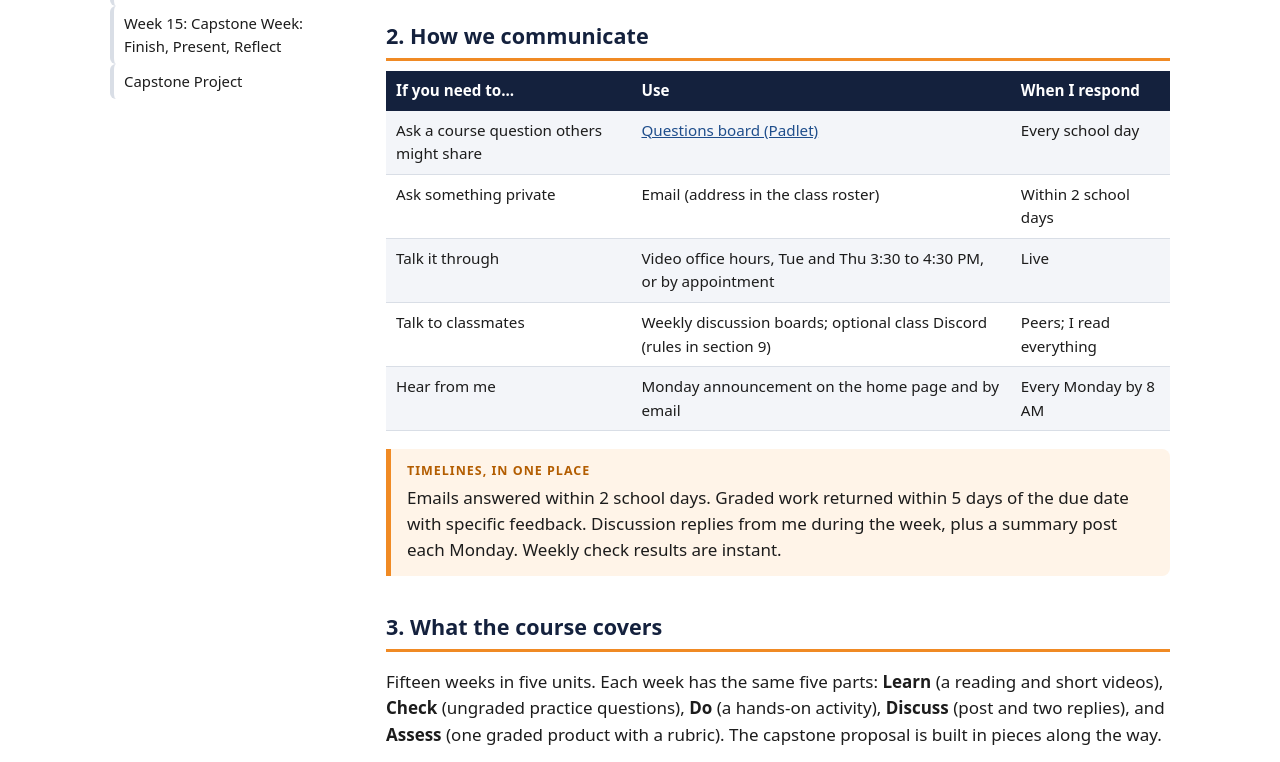
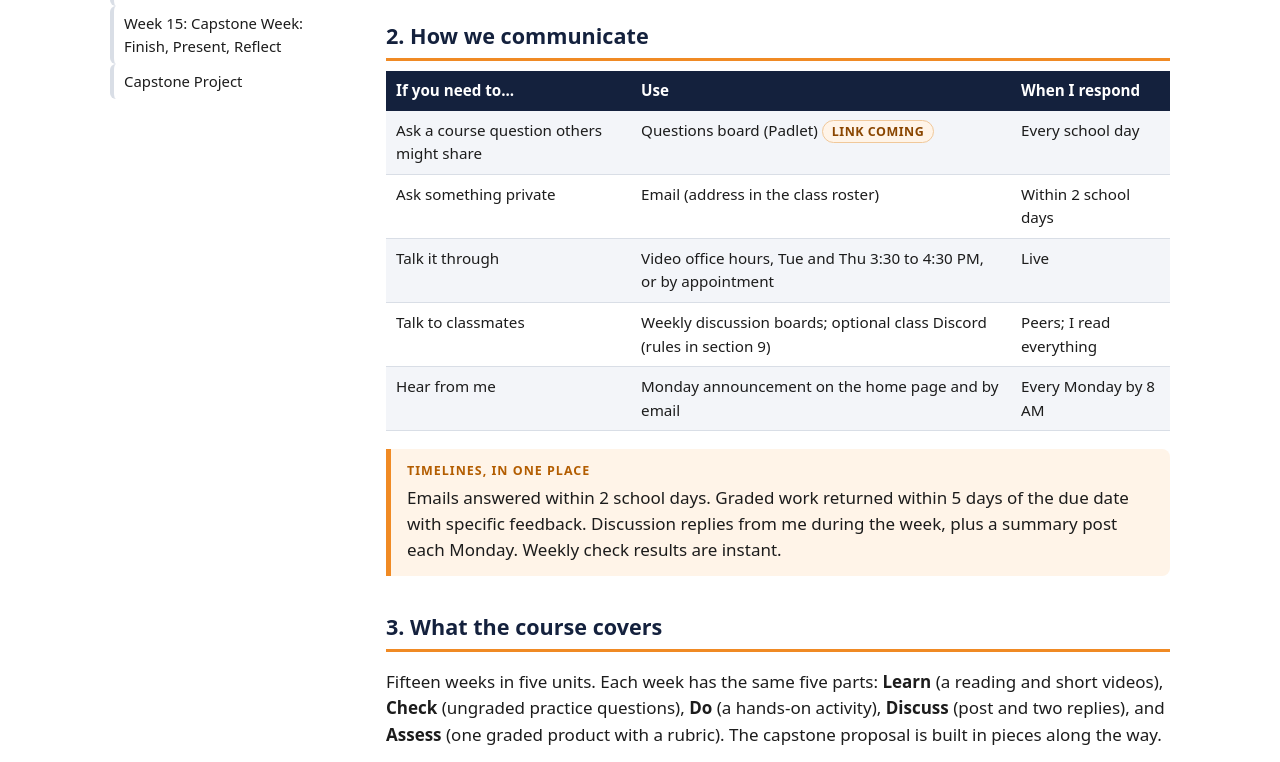
Before and after one commit to gumbobb/esports-course, a plain HTML site: page orientation.html in a window 1280 px wide. Shown: the part 939-1701 px from the top of the page. Drawn offline with Linux system fonts and the light colour scheme.

Commit message:
Replace three unresolved placeholder links on orientation page
PADLET_QUESTIONS_URL, GOOGLE_FORM_SYLLABUS_URL and PADLET_INTRO_URL
resolved to 404s on the live site. Replaced each with the resource
name plus a "link coming" badge, with an HTML comment marking where
to paste the real URL. Adds a .pending badge style.

Co-Authored-By: Claude Opus 5 <noreply@anthropic.com>
Claude-Session: https://claude.ai/code/session_011LAxjhdto2rc4ohqLZa8LQ

```diff
--- a/assets/style.css
+++ b/assets/style.css
@@ -60,3 +60,5 @@ footer.site{background:var(--soft);color:var(--muted);font-size:.9rem;padding:22
 small.meta{color:var(--muted)}
 
 .sr-only{position:absolute;left:-9999px}
+
+.pending{display:inline-block;font-size:.78rem;font-weight:700;letter-spacing:.5px;text-transform:uppercase;color:#8a4600;background:var(--soft2);border:1px solid #f0c89a;border-radius:999px;padding:1px 9px;white-space:nowrap}
--- a/orientation.html
+++ b/orientation.html
@@ -32,7 +32,7 @@
 <h2 id="communicate">2. How we communicate</h2>
 <table>
 <tr><th>If you need to...</th><th>Use</th><th>When I respond</th></tr>
-<tr><td>Ask a course question others might share</td><td><a href="PADLET_QUESTIONS_URL" target="_blank" rel="noopener">Questions board (Padlet)</a></td><td>Every school day</td></tr>
+<tr><td>Ask a course question others might share</td><td>Questions board (Padlet) <span class="pending">link coming</span><!-- When the board exists, swap the text above for: <a href="PASTE_PADLET_QUESTIONS_URL" target="_blank" rel="noopener">Questions board (Padlet)</a> --></td><td>Every school day</td></tr>
 <tr><td>Ask something private</td><td>Email (address in the class roster)</td><td>Within 2 school days</td></tr>
 <tr><td>Talk it through</td><td>Video office hours, Tue and Thu 3:30 to 4:30 PM, or by appointment</td><td>Live</td></tr>
 <tr><td>Talk to classmates</td><td>Weekly discussion boards; optional class Discord (rules in section 9)</td><td>Peers; I read everything</td></tr>
@@ -118,8 +118,8 @@
 
 <h2 id="tasks">10. Module 0 tasks (5% of your grade, due end of Week 1)</h2>
 <ol class="steps">
-<li>Read the <a href="syllabus.html">syllabus</a> and take the <a href="GOOGLE_FORM_SYLLABUS_URL" target="_blank" rel="noopener">syllabus and orientation check</a> (Google Forms, 10 questions, retake until 100%).</li>
-<li>Post your introduction on the <a href="PADLET_INTRO_URL" target="_blank" rel="noopener">Introductions board</a>: your name, the game or esport you follow (or none yet), one thing you hope to learn, and a photo or image that represents you. Text, audio, or video. Reply to two classmates.</li>
+<li>Read the <a href="syllabus.html">syllabus</a> and take the syllabus and orientation check <span class="pending">link coming</span><!-- When the form exists, swap the text above for: <a href="PASTE_GOOGLE_FORM_URL" target="_blank" rel="noopener">syllabus and orientation check</a> --> (Google Forms, 10 questions, retake until 100%).</li>
+<li>Post your introduction on the Introductions board <span class="pending">link coming</span><!-- When the board exists, swap the text above for: <a href="PASTE_PADLET_INTRO_URL" target="_blank" rel="noopener">Introductions board</a> -->: your name, the game or esport you follow (or none yet), one thing you hope to learn, and a photo or image that represents you. Text, audio, or video. Reply to two classmates.</li>
 <li>Open the Week 1 check and submit a practice response so you know the form works.</li>
 <li>Optional: email me one thing you want me to know about how you learn best.</li>
 </ol>
```
